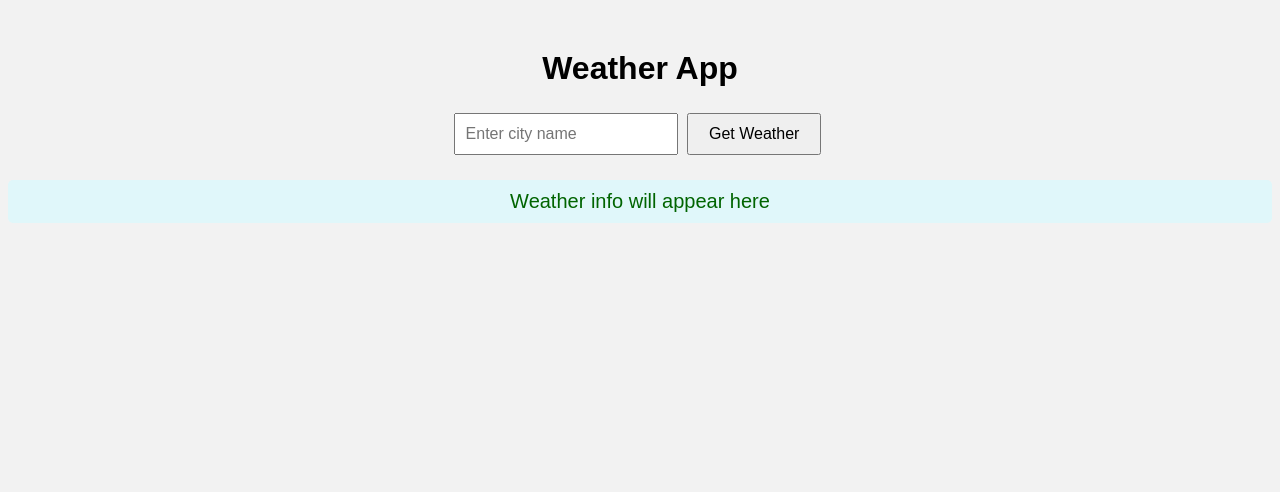
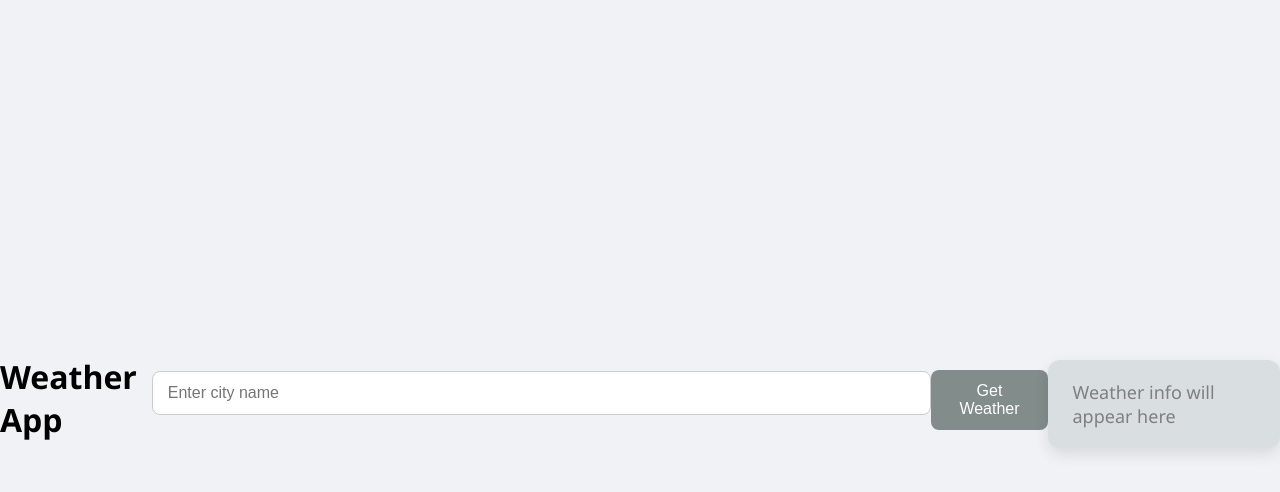
Before and after one commit to Rafiaweb/Weather-forecast, a plain HTML site: page index.html in a window 1280 px wide. Drawn offline with Linux system fonts and the light colour scheme.

Commit message:
Update style.css

```diff
--- a/style.css
+++ b/style.css
@@ -1,29 +1,78 @@
 body {
-  text-align: center;
-  font-family: Arial;
-  margin-top: 50px;
-  background-color: #f2f2f2;
+    font-family: 'Segoe UI', Tahoma, Geneva, Verdana, sans-serif;
+    background: #f0f2f5;
+    display: flex;
+    justify-content: center;
+    align-items: center;
+    height: 100vh;
+    margin: 0;
+}
+
+.container {
+    background: #ffffff;
+    padding: 30px 25px;
+    border-radius: 15px;
+    box-shadow: 0 15px 30px rgba(0,0,0,0.1);
+    width: 380px;
+    text-align: center;
+}
+
+h1 {
+    color: black;
+    margin-bottom: 25px;
+    font-size: 32px;
+    font-weight: 600;
 }
 
 input {
-  padding: 10px;
-  font-size: 16px;
-  width: 200px;
+    padding: 12px 15px;
+    font-size: 16px;
+    width: 80%;
+    border-radius: 8px;
+    border: 1px solid #ccc;
+    outline: none;
+    display: block;
+    margin: 0 auto 15px auto;
+}
+
+input:focus {
+    border-color: #00796b;
+    box-shadow: 0 0 8px rgba(161, 177, 176, 0.4);
 }
 
 button {
-  padding: 10px 20px;
-  margin: 5px;
-  font-size: 16px;
-  cursor: pointer;
+    padding: 12px 25px;
+    font-size: 16px;
+    border: none;
+    border-radius: 8px;
+    background-color: #828c8b;
+    color: white;
+    cursor: pointer;
+    display: block;
+    margin: 0 auto;
+}
+
+button:hover {
+    background-color: #767a79;
 }
 
 #output {
-  font-size: 20px;
-  margin-top: 20px;
-  color: darkgreen;
-  white-space: pre-line;
-  background-color: #e0f7fa;
-  padding: 10px;
-  border-radius: 5px;
+    font-size: 18px;
+    margin-top: 25px;
+    color: #7e7f7f;
+    background-color: #d9dfe0;
+    padding: 20px 25px;
+    border-radius: 12px;
+    box-shadow: 0 6px 15px rgba(0,0,0,0.1);
+    text-align: left;
+    max-width: 330px;
+    margin-left: auto;
+    margin-right: auto;
+    word-wrap: break-word;
 }
+
+@media (max-width: 420px) {
+    .container, input, button, #output {
+        width: 90%;
+    }
+}
```
